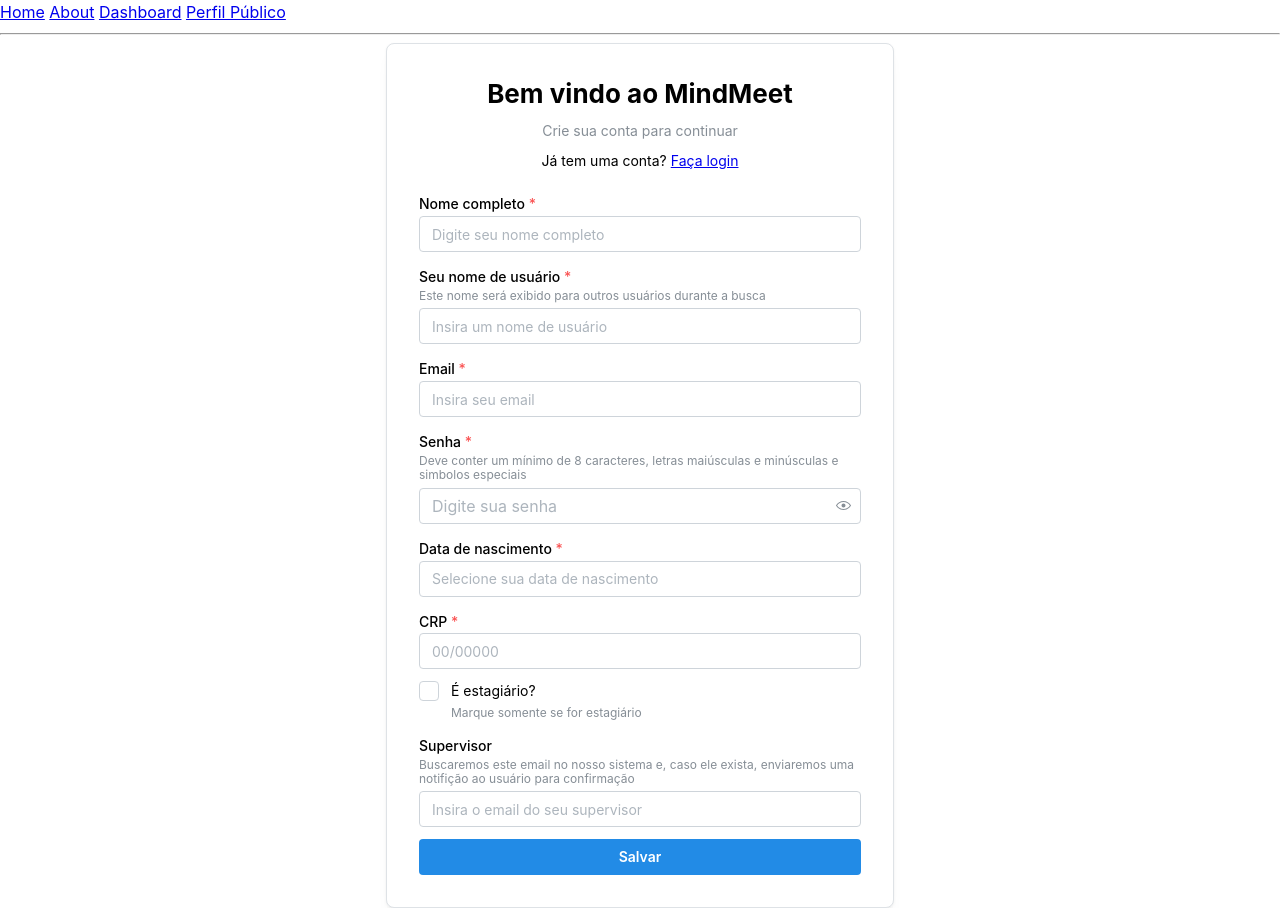
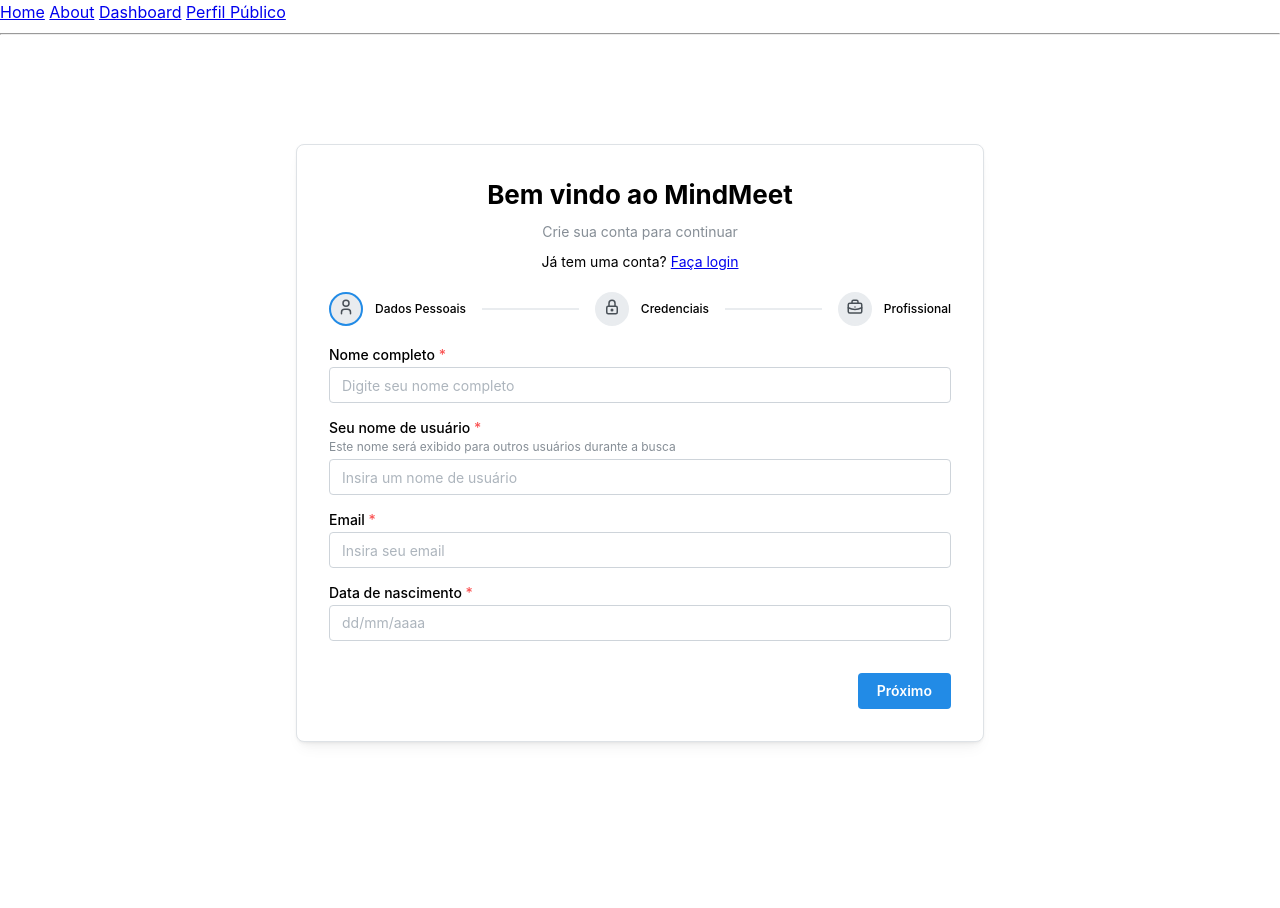
Before and after one commit to mindmeetbr/app.mindmeet, a React (Vite) app: page /cadastro in a window 1280 px wide. After the commit the page ends 843 px from the top, so only its background shows below. Built offline with nearby package versions, Linux system fonts and the light colour scheme.

Commit message:
fix: atualizar campos de estágio e reestruturar formulário

```diff
--- a/src/routes/cadastro.tsx
+++ b/src/routes/cadastro.tsx
@@ -1,5 +1,4 @@
 import {
-  Checkbox,
   PasswordInput,
   TextInput,
   Button,
@@ -8,14 +7,24 @@ import {
   Text,
   Container,
   Card,
+  Switch,
+  Group,
+  Stepper,
 } from '@mantine/core'
 import { useForm } from '@mantine/form'
-import { DateInput, DatesProvider } from '@mantine/dates'
+import { DateInput } from '@mantine/dates'
 import { createFileRoute, useRouter } from '@tanstack/react-router'
 import { Link } from '@tanstack/react-router'
 import { useUserCreate } from '../api/endpoints/api/api'
 import { notifications } from '@mantine/notifications'
-import { IconX } from '@tabler/icons-react'
+import {
+  IconX,
+  IconUser,
+  IconLock,
+  IconBriefcase,
+  IconCircleCheck,
+} from '@tabler/icons-react'
+import { useState } from 'react'
 export const Route = createFileRoute('/cadastro')({
   component: PaginaCadastro,
 })
@@ -23,6 +32,29 @@ export const Route = createFileRoute('/cadastro')({
 function PaginaCadastro() {
   const router = useRouter()
   const { mutate: criarUsuario } = useUserCreate()
+  const [active, setActive] = useState(0)
+  const camposPasso = [
+    ['nomeCompleto', 'username', 'email', 'dataNascimento'],
+    ['senha'],
+    ['isEstagiario', 'crp', 'emailSupervisor'],
+  ]
+
+  const avancarEtapa = () => {
+    const camposParaValidar = camposPasso[active]
+    let erro = false
+
+    camposParaValidar.forEach(campo => {
+      const resultado = form.validateField(campo)
+      if (resultado.hasError) erro = true
+    })
+
+    if (!erro) {
+      setActive((current: number) => (current < 2 ? current + 1 : current))
+    }
+  }
+  const voltarEtapa = () =>
+    setActive((current: number) => (current > 0 ? current - 1 : current))
+
   const form = useForm({
     initialValues: {
       nomeCompleto: '',
@@ -62,10 +94,13 @@ function PaginaCadastro() {
       dataNascimento: value =>
         !Number.isNaN(Date.parse(value)) ? null : 'Data de nascimento inválida',
 
-      crp: value =>
-        /^\d{2}\/\d{5}$/.test(value)
+      crp: (value, values) => {
+        if (values.isEstagiario) return null
+        else
+          return /^\d{2}\/\d{5}$/.test(value)
             ? null
-          : 'CRP inválido. Use o formato 00/00000',
+            : 'CRP inválido. Use o formato 00/00000'
+      },
 
       emailSupervisor: (value, values) => {
         if (!values.isEstagiario) return null
@@ -75,7 +110,6 @@ function PaginaCadastro() {
   })
 
   const handleSubmit = (values: typeof form.values) => {
-    console.log(JSON.stringify(values, null, 2))
     const data = {
       nome_completo: values.nomeCompleto,
       username: values.username,
@@ -109,7 +143,7 @@ function PaginaCadastro() {
 
   return (
     <Container
-      size="xs"
+      size="sm"
       style={{
         minHeight: '100vh',
         display: 'flex',
@@ -122,7 +156,7 @@ function PaginaCadastro() {
         padding="xl"
         radius="md"
         withBorder
-        style={{ width: '100%', maxWidth: '800px' }}
+        style={{ width: '100%', maxWidth: '960px' }}
       >
         <Stack gap="lg">
           <div style={{ textAlign: 'center' }}>
@@ -138,6 +172,17 @@ function PaginaCadastro() {
           </div>
 
           <form onSubmit={form.onSubmit(handleSubmit)}>
+            <Stepper
+              active={active}
+              onStepClick={setActive}
+              allowNextStepsSelect={false}
+              size="xs"
+              completedIcon={<IconCircleCheck size={18} />}
+            >
+              <Stepper.Step
+                label="Dados Pessoais"
+                icon={<IconUser size={18} />}
+              >
                 <Stack gap="sm">
                   <TextInput
                     label="Nome completo"
@@ -161,6 +206,25 @@ function PaginaCadastro() {
                     {...form.getInputProps('email')}
                     error={form.errors.email}
                   />
+                  <DateInput
+                    label="Data de nascimento"
+                    placeholder="dd/mm/aaaa"
+                    valueFormat="DD/MM/YYYY"
+                    locale="pt-BR"
+                    clearable
+                    popoverProps={{ disabled: true }}
+                    required
+                    {...form.getInputProps('dataNascimento')}
+                    error={form.errors.dataNascimento}
+                  />
+                </Stack>
+                <Group justify="flex-end" mt="xl">
+                  <Button onClick={avancarEtapa}>Próximo</Button>
+                </Group>
+              </Stepper.Step>
+
+              <Stepper.Step label="Credenciais" icon={<IconLock size={18} />}>
+                <Stack gap="sm">
                   <PasswordInput
                     label="Senha"
                     placeholder="Digite sua senha"
@@ -169,45 +233,57 @@ function PaginaCadastro() {
                     {...form.getInputProps('senha')}
                     error={form.errors.senha}
                   />
-              <DatesProvider settings={{ locale: 'pt-BR' }}>
-                <DateInput
-                  label="Data de nascimento"
-                  placeholder="Selecione sua data de nascimento"
-                  required
-                  {...form.getInputProps('dataNascimento')}
-                  error={form.errors.dataNascimento}
-                />
-              </DatesProvider>
-
-              <TextInput
-                label="CRP"
-                placeholder="00/00000"
-                maxLength={8}
-                required
-                {...form.getInputProps('crp')}
-                error={form.errors.crp}
-              />
-
-              {/* <Group gap="xl" justify="center"> */}
-              <Checkbox
+                </Stack>
+                <Group justify="space-between" mt="xl">
+                  <Button variant="default" onClick={voltarEtapa}>
+                    Voltar
+                  </Button>
+                  <Button onClick={avancarEtapa}>Próximo</Button>
+                </Group>
+              </Stepper.Step>
+              <Stepper.Step
+                label="Profissional"
+                icon={<IconBriefcase size={18} />}
+              >
+                <Stack gap="sm">
+                  <Group grow>
+                    <Switch
+                      size="sm"
                       label="É estagiário?"
                       description="Marque somente se for estagiário"
+                      withThumbIndicator={false}
                       {...form.getInputProps('isEstagiario')}
                       error={form.errors.isEstagiario}
                     />
+                    {form.getValues().isEstagiario ? (
                       <TextInput
                         label="Supervisor"
                         placeholder="Insira o email do seu supervisor"
                         description="Buscaremos este email no nosso sistema e, caso ele exista, enviaremos uma notifição ao usuário para confirmação"
                         required={form.getValues().isEstagiario}
-                readOnly={!form.getValues().isEstagiario}
                         error={form.errors.isEstagiario}
                         {...form.getInputProps('emailSupervisor')}
                       />
-              {/* </Group> */}
-
+                    ) : (
+                      <TextInput
+                        label="CRP"
+                        placeholder="00/00000"
+                        maxLength={8}
+                        required={!form.getValues().isEstagiario}
+                        {...form.getInputProps('crp')}
+                        error={form.errors.crp}
+                      />
+                    )}
+                  </Group>
+                </Stack>
+                <Group justify="space-between" mt="xl">
+                  <Button variant="default" onClick={voltarEtapa}>
+                    Voltar
+                  </Button>
                   <Button type="submit">Salvar</Button>
-            </Stack>
+                </Group>
+              </Stepper.Step>
+            </Stepper>
           </form>
         </Stack>
       </Card>
```
Lines whose indentation alone changed are shown as unchanged.
